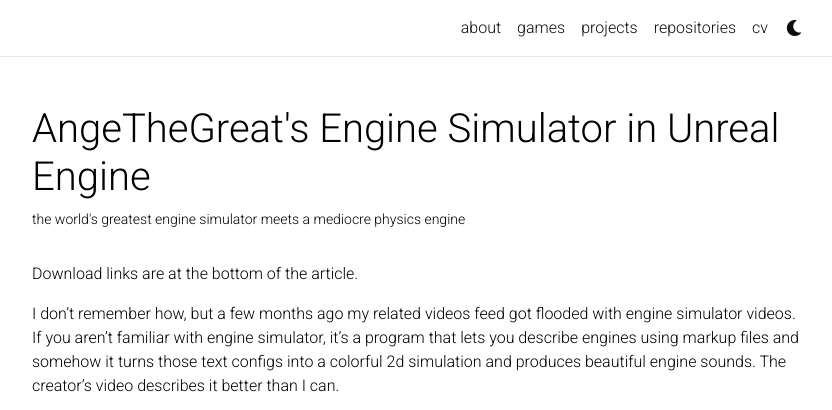
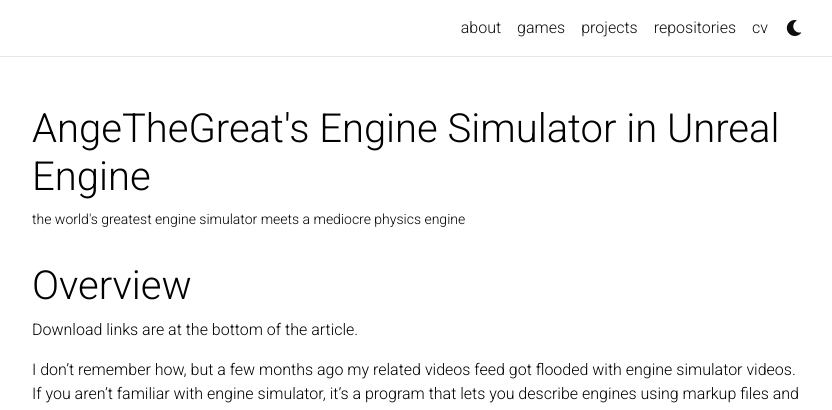
Before and after one commit to nicholas477/nicholas477.github.io, a Jekyll site: the page built from _projects/1_engine-simulator.md, in a window 1280 px wide and 900 px high, cut to the strip 0-410 px from the top of the window. Shown: the whole strip, without its empty margins (223-1055 px from the left). Built offline with Jekyll 4.4.1, drawn with Linux system fonts in a browser that asks for light colours; comment, search, counter and statistics services are not loaded; a style sheet for code colours, icons or effects is not loaded.

Commit message:
Working on engine simulator article

```diff
--- a/_projects/1_engine-simulator.md
+++ b/_projects/1_engine-simulator.md
@@ -6,6 +6,8 @@
 importance: 1
 category: 2022
 ---
+
+# Overview
 
 Download links are at the bottom of the article.
 
```
Also changed, not shown: other parts of _projects/1_engine-simulator.md (+2 -0 lines).
